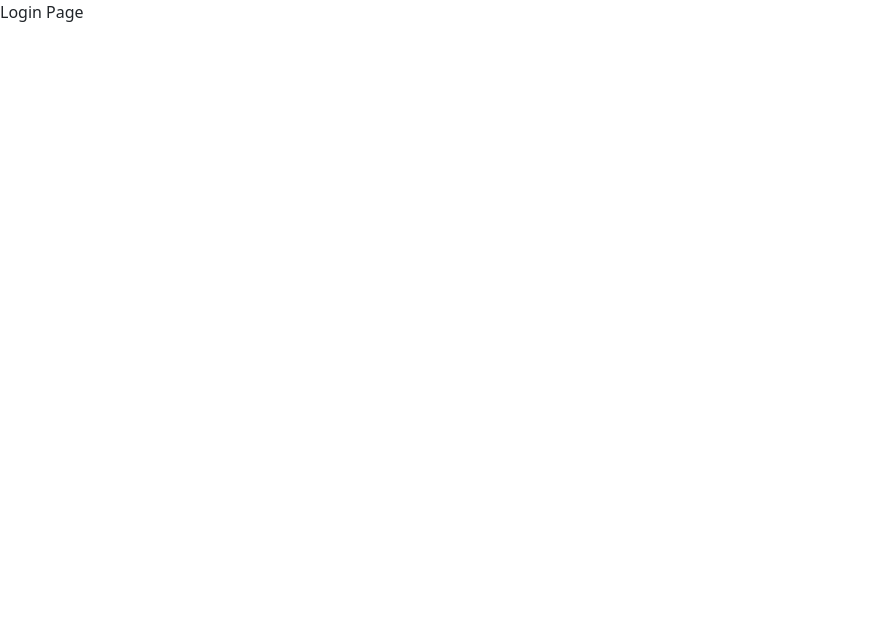
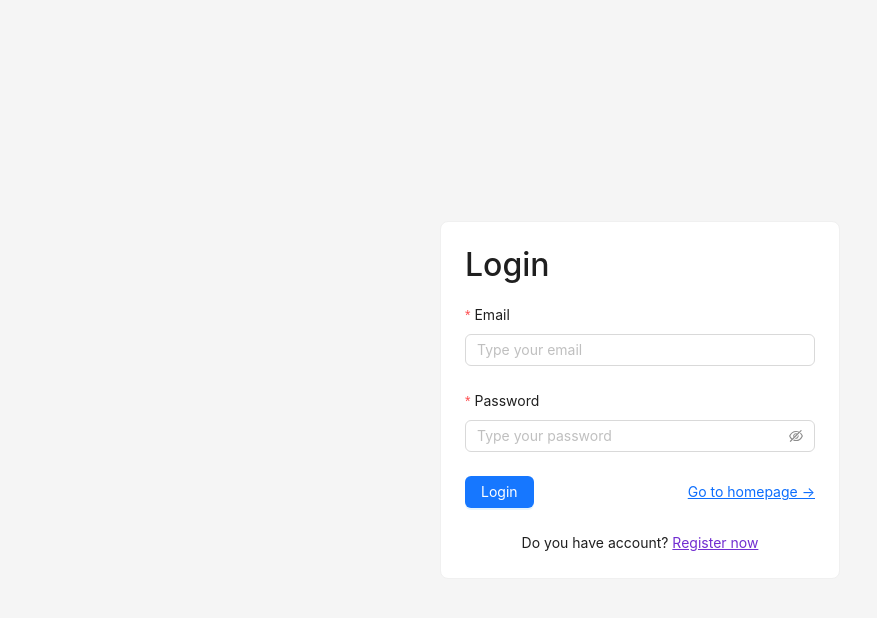
Before and after one commit to VTV02/reactTodo, a React (Vite) app: page /login in a window 1280 px wide. Shown: the top 618 px of the page, without its empty margins (0-877 px from the left). Built offline with nearby package versions, Linux system fonts and the light colour scheme.

Commit message:
getAccount

```diff
--- /dev/null
+++ b/src/components/context/auth.context.jsx
@@ -0,0 +1,27 @@
+import { createContext, useState } from "react";
+
+export const AuthContext = createContext({
+  email: "",
+  phone: "",
+  fullName: "",
+  role: "",
+  avatar: "",
+  id: "",
+});
+
+export const AuthWrapper = (props) => {
+  const [user, setUser] = useState({
+    email: "",
+    phone: "",
+    fullName: "",
+    role: "",
+    avatar: "",
+    id: "",
+  });
+
+  return (
+    <AuthContext.Provider value={{ user, setUser }}>
+      {props.children}
+    </AuthContext.Provider>
+  );
+};
--- a/src/components/layout/header.jsx
+++ b/src/components/layout/header.jsx
@@ -1,16 +1,22 @@
-import { Link, NavLink } from "react-router-dom";
-import { useState } from "react";
+import { Link } from "react-router-dom";
+import { useContext, useState } from "react";
 import {
   HomeOutlined,
   BookOutlined,
   UserAddOutlined,
   UsergroupAddOutlined,
+  LoginOutlined,
+  MoreOutlined,
+  LogoutOutlined,
 } from "@ant-design/icons";
 // import "./header.css";
 import { Menu } from "antd";
+import { AuthContext } from "../context/auth.context";
 
 const Header = () => {
   const [current, setCurrent] = useState("");
+  const { user } = useContext(AuthContext);
+  console.log(">>>>Check user: ", user);
   const onClick = (e) => {
     console.log("click ", e);
     setCurrent(e.key);
@@ -31,6 +37,32 @@ const Header = () => {
       key: "books",
       icon: <BookOutlined />,
     },
+    ...(!user.id
+      ? [
+          {
+            label: <Link to={"./login"}>Login</Link>,
+            key: "login",
+            icon: <LoginOutlined />,
+          },
+        ]
+      : []),
+    ...(user.id
+      ? [
+          {
+            label: `Welcome ${user.fullName}`,
+            key: "Options",
+            icon: <MoreOutlined />,
+            children: [
+              {
+                label: "Logout",
+                icon: <LogoutOutlined />,
+                key: "logout",
+              },
+            ],
+          },
+        ]
+      : []),
+
     {
       label: <Link to={"./register"}>Registers</Link>,
       key: "registers",
--- a/src/main.jsx
+++ b/src/main.jsx
@@ -10,6 +10,7 @@ import RegisterPage from "./pages/register.jsx";
 import "./styles/global.css";
 import TodoApp from "./components/todo/TodoApp.jsx";
 import ErrorPage from "./pages/error.jsx";
+import { AuthWrapper } from "./components/context/auth.context.jsx";
 
 const router = createBrowserRouter([
   {
@@ -26,7 +27,7 @@ const router = createBrowserRouter([
         element: <UsersPage></UsersPage>,
       },
       {
-        path: "/Books",
+        path: "/books",
         element: <BooksPage></BooksPage>,
       },
     ],
@@ -42,8 +43,10 @@ const router = createBrowserRouter([
 ]);
 
 ReactDOM.createRoot(document.getElementById("root")).render(
-  <React.StrictMode>
-    {/* <App /> */}
-    <RouterProvider router={router} />
-  </React.StrictMode>
+  <AuthWrapper>
+    <React.StrictMode>
+      {/* <App /> */}
+      <RouterProvider router={router} />
+    </React.StrictMode>
+  </AuthWrapper>
 );
--- a/src/pages/login.jsx
+++ b/src/pages/login.jsx
@@ -1,5 +1,92 @@
+import { Form, Input, Button, Card, message } from "antd";
+import { Link, useNavigate } from "react-router-dom";
+import { loginAPI } from "../services/api.service";
+import { useContext, useState } from "react";
+import { AuthContext } from "../components/context/auth.context";
+
 const LoginPage = () => {
-  return <div>Login Page</div>;
+  const [isDone, setIsDone] = useState(false);
+  const navigate = useNavigate();
+  const { setUser } = useContext(AuthContext);
+  const onFinish = async (values) => {
+    setIsDone(true);
+    try {
+      const res = await loginAPI(values.email, values.password);
+      if (res.data) {
+        message.success("Login Success");
+        localStorage.setItem("access_token", res.data.access_token);
+        setUser(res.data.user);
+        navigate("/");
+      } else {
+        message.error("Login Failed");
+      }
+    } catch (error) {
+      message.error("Something went wrong!");
+    } finally {
+      setIsDone(false);
+    }
+  };
+  return (
+    <div
+      style={{
+        minHeight: "100vh",
+        display: "flex",
+        justifyContent: "center",
+        alignItems: "center",
+        background: "#f5f5f5",
+      }}>
+      <Card style={{ width: 400 }}>
+        <h2 style={{ marginBottom: 20 }}>Login</h2>
+        <Form
+          name="loginForm"
+          layout="vertical"
+          initialValues={{ remember: true }}
+          onFinish={onFinish}>
+          <Form.Item
+            label="Email"
+            name="email"
+            rules={[{ required: true, message: "Please enter email!" }]}>
+            <Input placeholder="Type your email" />
+          </Form.Item>
+
+          <Form.Item
+            label="Password"
+            name="password"
+            rules={[{ required: true, message: "Please enter password!" }]}>
+            <Input.Password
+              placeholder="Type your password"
+              onKeyDown={(event) => {
+                if (event.key === "Enter") {
+                  Form.submit();
+                }
+              }}
+            />
+          </Form.Item>
+
+          <Form.Item>
+            <div
+              style={{
+                display: "flex",
+                justifyContent: "space-between",
+                alignItems: "center",
+              }}>
+              <Button type="primary" htmlType="submit" loading={isDone}>
+                Login
+              </Button>
+              <Link to="/">Go to homepage →</Link>
+            </div>
+          </Form.Item>
+
+          <div style={{ textAlign: "center", marginTop: 20 }}>
+            Do you have account?{" "}
+            <Link to="/register" style={{ color: "#722ed1" }}>
+              Register now
+            </Link>
+          </div>
+        </Form>
+      </Card>
+    </div>
+  );
 };
 
 export default LoginPage;
--- a/src/services/api.service.js
+++ b/src/services/api.service.js
@@ -75,6 +75,22 @@ const userRegisterAPI = (fullName, email, password, phone) => {
   return axios.post(URL_Backend, data);
 };
 
+const loginAPI = (email, password) => {
+  const URL_Backend = "/api/v1/auth/login";
+  const data = {
+    username: email,
+    password: password,
+    delay: 1000,
+  };
+  return axios.post(URL_Backend, data);
+};
+
+const getAccountAPI = () => {
+  const URL_Backend = "/api/v1/auth/account";
+  return axios.get(URL_Backend);
+};
+
+
 export {
   createUserAPI,
   fetchAllUserAPI,
@@ -83,4 +99,5 @@ export {
   handleUploadFile,
   updateUserAvatarAPI,
   userRegisterAPI,
+  loginAPI,
 };
--- a/src/services/axios.customize.js
+++ b/src/services/axios.customize.js
@@ -2,30 +2,46 @@ import axios from "axios";
 
 // Set config defaults when creating the instance
 const instance = axios.create({
-  baseURL: import.meta.env.VITE_BACKEND_URL
+  baseURL: import.meta.env.VITE_BACKEND_URL,
 });
 
+// instance.defaults.headers.common["Authorization"] = AUTH_TOKEN;
+
 // Add a request interceptor
-instance.interceptors.request.use(function (config) {
+instance.interceptors.request.use(
+  function (config) {
+    if (
+      typeof window !== "undefined" &&
+      window &&
+      window.localStorage &&
+      window.localStorage.getItem("access_token")
+    ) {
+      config.headers.Authorization =
+        "Bearer " + window.localStorage.getItem("access_token");
+    }
     // Do something before request is sent
     return config;
-  }, function (error) {
+  },
+  function (error) {
     // Do something with request error
     return Promise.reject(error);
-  });
+  }
+);
 
 // Add a response interceptor
-instance.interceptors.response.use(function (response) {
+instance.interceptors.response.use(
+  function (response) {
     // Any status code that lie within the range of 2xx cause this function to trigger
     // Do something with response data
-    if(response.data && response.data.data) return response.data;
+    if (response.data && response.data.data) return response.data;
     return response;
-  }, function (error) {
+  },
+  function (error) {
     // Any status codes that falls outside the range of 2xx cause this function to trigger
     // Do something with response error
-    if(error.response && error.response.data) return error.response.data;
+    if (error.response && error.response.data) return error.response.data;
     return Promise.reject(error);
-  });
-
+  }
+);
 
 export default instance;
```
